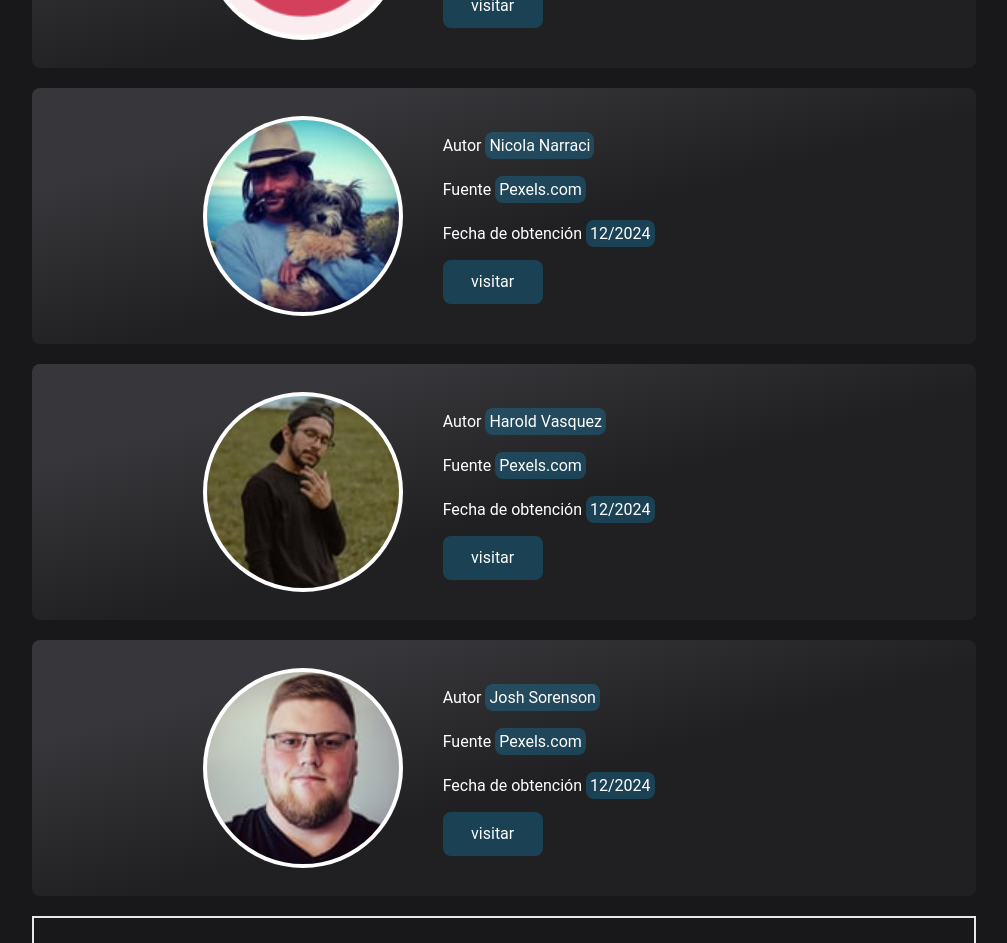
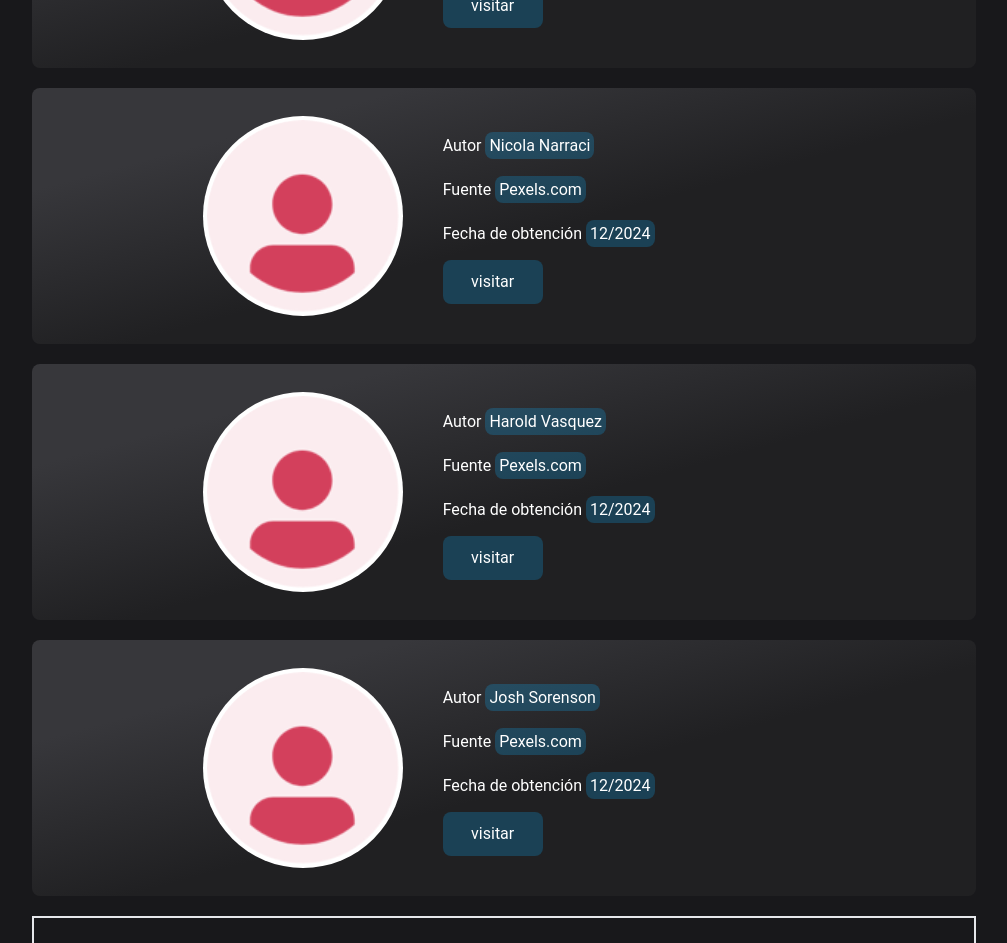
Before and after one commit to DataDrivingExpert/my-portfolio, a Vue app: page /agradecimientos in a window 1280 px wide. Shown: the part 800-1743 px from the top of the page, without its empty margins (136-1143 px from the left). Built offline with nearby package versions, Linux system fonts and the light colour scheme; what vue-toast-notification would draw is missing.

Commit message:
Actualización previa al despliegue

```diff
--- a/index.html
+++ b/index.html
@@ -2,9 +2,9 @@
 <html lang="">
   <head>
     <meta charset="UTF-8">
-    <link rel="icon" href="/favicon.ico">
+    <link rel="icon" href="/svg/verified_user.svg">
     <meta name="viewport" content="width=device-width, initial-scale=1.0">
-    <title>Vite App</title>
+    <title>Data Expert Solutions</title>
   </head>
   <body class="bg-zinc-900 text-white leading-9">
     <div id="app"></div>
--- a/src/views/Acknowledgement.vue
+++ b/src/views/Acknowledgement.vue
@@ -51,7 +51,7 @@
                     <div class="h-fit w-fit">
                         <div class="h-[150px] w-[150px] md:h-[200px] md:w-[200px] bg-white rounded-full p-1">
                             <img
-                                src="/img/nicola-narracci-avatar.jpeg"
+                                src="/img/coverr_avatar.png"
                                 alt="Osvaldo Herrera"
                                 class="h-full w-full object-cover rounded-full"
                             />
@@ -74,7 +74,7 @@
                     <div class="h-fit w-fit">
                         <div class="h-[150px] w-[150px] md:h-[200px] md:w-[200px] bg-white rounded-full p-1">
                             <img
-                                src="/img/harold-vasquez-avatar.jpg"
+                                src="/img/coverr_avatar.png"
                                 alt="Osvaldo Herrera"
                                 class="h-full w-full object-cover rounded-full"
                             />
@@ -96,7 +96,7 @@
                     <div class="h-fit w-fit">
                         <div class="h-[150px] w-[150px] md:h-[200px] md:w-[200px] bg-white rounded-full p-1">
                             <img
-                                src="/img/josh-sorenson-avatar.jpeg"
+                                src="/img/coverr_avatar.png"
                                 alt="Osvaldo Herrera"
                                 class="h-full w-full object-cover rounded-full"
                             />
@@ -128,18 +128,5 @@
 </template>
 
 <script setup>
-  // Import Swiper Vue.js components
-  import { Swiper, SwiperSlide } from 'swiper/vue';
-
-  // Import Swiper styles
-  import 'swiper/css';
-
-  import 'swiper/css/effect-cube';
-  import 'swiper/css/pagination';
-
-  // import required modules
-  import { EffectCube, Pagination } from 'swiper/modules';
-
-  const modules = [EffectCube, Pagination]
 
 </script>
```
Also changed, not shown: public/svg/verified_user.svg (added).
